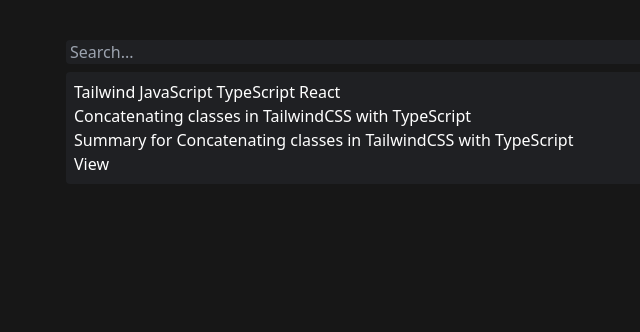
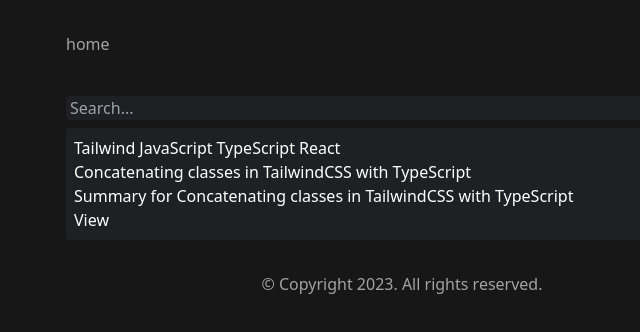
Before and after one commit to ztk37/ztk37.github.io, an Astro site: page /blog in a window 1280 px wide. Shown: the whole page, without its empty margins (238-878 px from the left). Built offline with nearby package versions, Linux system fonts and the light colour scheme; Astro itself is replaced by a stand-in of ours.

Commit message:
chore: Update layout

```diff
--- a/src/layouts/BaseLayout.astro
+++ b/src/layouts/BaseLayout.astro
@@ -25,8 +25,36 @@
     <title>{title}</title>
   </head>
   <!-- <body class="antialiased bg-neutral-900 max-w-2xl mx-4 md:mx-auto"> -->
-  <body class="antialiased bg-neutral-900 text-neutral-400 mx-4 mt-8 mb-40 md:mx-auto max-w-2xl">
-    <slot />
+  <body
+    class="antialiased bg-neutral-900 text-neutral-400 mx-4 mt-8 mb-40 md:mx-auto max-w-2xl"
+  >
+    <header>
+      <nav>
+        <menu class="flex gap-3 my-8">
+          <li
+            class="text-neutral-400 hover:text-neutral-200 hover:cursor-pointer"
+          >
+            <a href="/" aria-label="home">home</a>
+          </li>
+          <!-- <li
+            class="text-neutral-400 hover:text-neutral-200 hover:cursor-pointer"
+          >
+            blog
+          </li> -->
+          <!-- <li
+            class="text-neutral-400 hover:text-neutral-200 hover:cursor-pointer"
+          >
+            snippets
+          </li> -->
+        </menu>
+      </nav>
+    </header>
+    <main>
+      <slot />
+    </main>
+    <footer class="my-8">
+      <p class="text-center">&copy; Copyright 2023. All rights reserved.</p>
+    </footer>
   </body>
 </html>
 
--- a/src/pages/index.astro
+++ b/src/pages/index.astro
@@ -6,34 +6,15 @@
 ---
 
 <BaseLayout title="Home" description="Home Page">
-  <header>
-    <nav>
-      <menu class="flex gap-3 my-8">
-        <li
-          class="text-neutral-400 hover:text-neutral-200 hover:cursor-pointer"
-        >
-          <a href="/" aria-label="home">home</a>
-        </li>
-        <!-- <li
-          class="text-neutral-400 hover:text-neutral-200 hover:cursor-pointer"
-        >
-          blog
-        </li> -->
-        <!-- <li
-          class="text-neutral-400 hover:text-neutral-200 hover:cursor-pointer"
-        >
-          snippets
-        </li> -->
-      </menu>
-    </nav>
-  </header>
-  <main>
   <h1 class="sr-only">Home</h1>
   <section>
     <h2 class="font-bold text-2xl text-neutral-100 mb-8">Featured Posts</h2>
     <ul class="flex flex-col space-y-4 w-full">
       {
-          posts.filter(post => !post.data.hidden).slice(0, 3).map((post) => (
+        posts
+          .filter((post) => !post.data.hidden)
+          .slice(0, 3)
+          .map((post) => (
             <li>
               <a href={`/blog/${post.slug}`}>
                 <article class="bg-neutral-800 p-8 rounded">
@@ -210,8 +191,4 @@
           </article>
         </li> -->
   </section>
-  </main>
 </BaseLayout>
-<!-- <footer>
-    <p class="text-center">&copy; Copyright 2023. All rights reserved.</p>
-  </footer> -->
```
Lines whose indentation alone changed are shown as unchanged.
